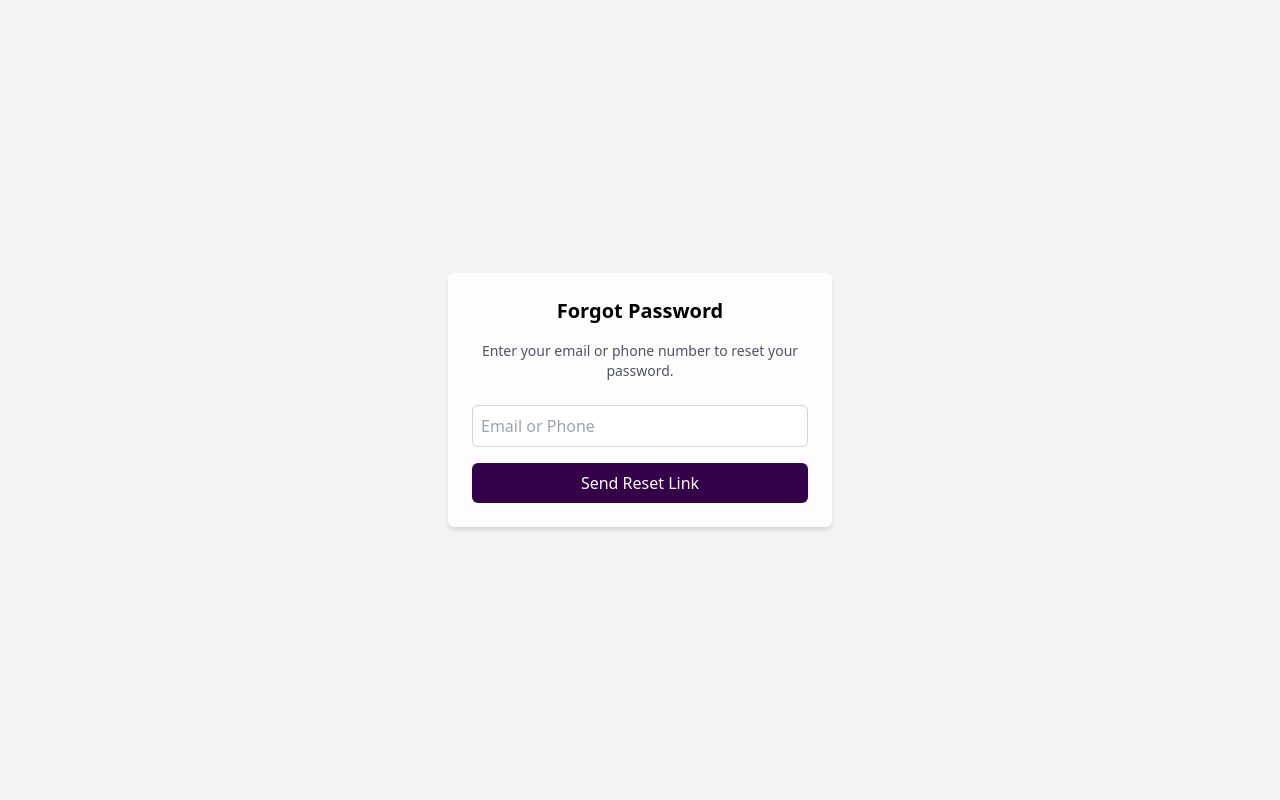
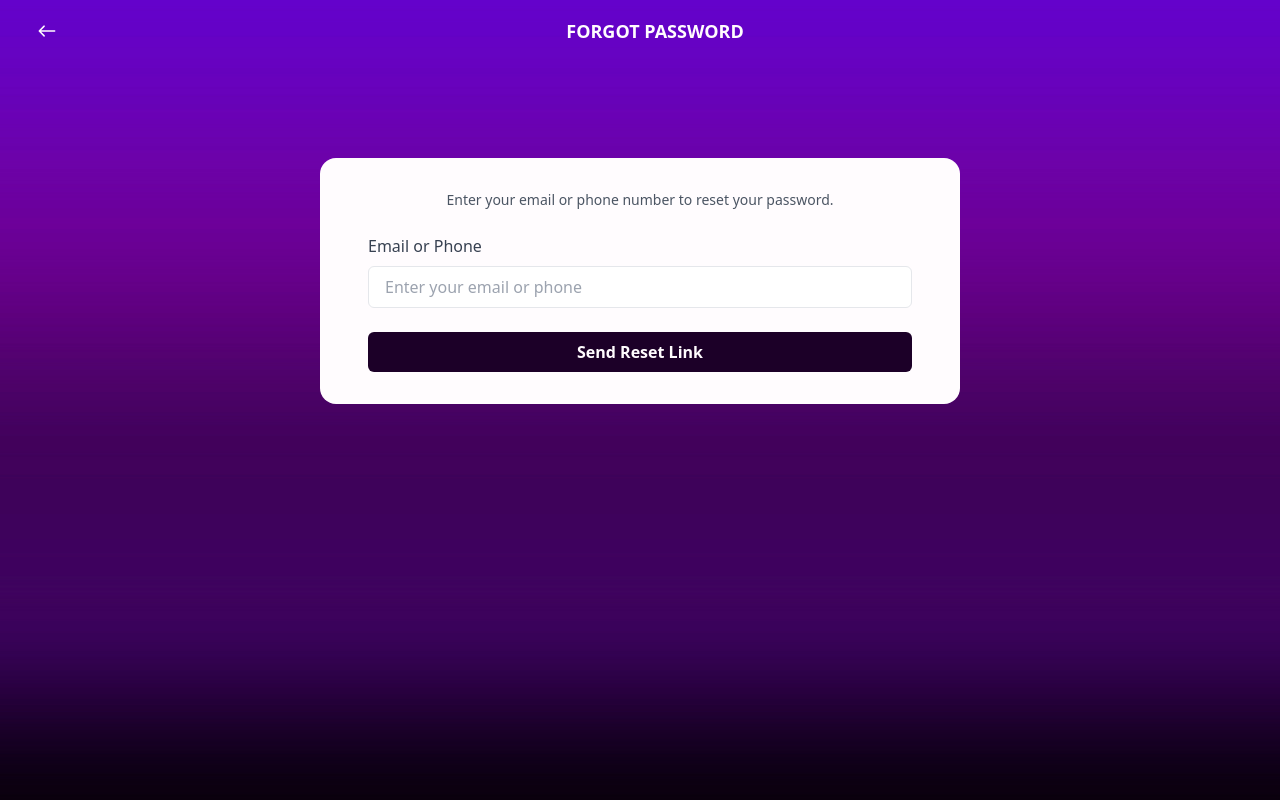
Before and after one commit to JithuPrabhakar/cric-pool, a React (Vite) app: page /forgot-password in a window 1280 px wide. Built offline with nearby package versions, Linux system fonts and the light colour scheme.

Commit message:
completes upto forgot password

```diff
--- a/src/components/Home/BottomNavbar.jsx
+++ /dev/null
@@ -1,5 +0,0 @@
-const BottomNavbar = () => {
-  return <div>BottomNavbar</div>
-}
-
-export default BottomNavbar
--- a/src/components/Home/Header.jsx
+++ /dev/null
@@ -1,5 +0,0 @@
-const Header = () => {
-  return <div>Header</div>
-}
-
-export default Header
--- a/src/components/Home/TopNavbar.jsx
+++ /dev/null
@@ -1,5 +0,0 @@
-const TopNavbar = () => {
-  return <div>TopNavbar</div>
-}
-
-export default TopNavbar
--- a/src/pages/ForgotPassword.jsx
+++ b/src/pages/ForgotPassword.jsx
@@ -1,20 +1,26 @@
+import Button from '../components/Login-Signup/Button'
+import FormWrapper from '../components/Login-Signup/FormWrapper'
+import Header from '../components/Login-Signup/Header'
+import InputField from '../components/Login-Signup/InputField'
+
 const ForgotPassword = () => {
   return (
-    <div className='min-h-screen flex items-center justify-center bg-gray-100'>
-      <div className='w-96 bg-white p-6 rounded-md shadow-md'>
-        <h2 className='text-xl font-bold text-center mb-4'>Forgot Password</h2>
+    <div className='w-full h-screen flex flex-col items-center'>
+      <Header title={'Forgot Password'} />
+      <FormWrapper>
         <p className='text-sm text-gray-600 text-center mb-6'>
           Enter your email or phone number to reset your password.
         </p>
-        <input
-          type='text'
-          placeholder='Email or Phone'
-          className='w-full border border-gray-300 rounded-md p-2 mb-4 focus:outline-primary-500'
+        <InputField
+          id={'emailOrPhone'}
+          label={'Email or Phone'}
+          type={'text'}
+          placeholder={'Enter your email or phone'}
         />
-        <button className='w-full bg-primary-500 text-white py-2 rounded-md hover:bg-primary-600'>
+        <Button className='w-full bg-primary-800 text-white hover:bg-primary-500'>
           Send Reset Link
-        </button>
-      </div>
+        </Button>
+      </FormWrapper>
     </div>
   )
 }
--- a/src/pages/Home.jsx
+++ b/src/pages/Home.jsx
@@ -1,20 +1,29 @@
 import { NavLink } from 'react-router-dom'
+// import banner from '../assets/banner.jpg'
 
 const Home = () => {
   return (
-    <div className='text-white flex flex-col items-center justify-center'>
-      <h1 className='text-4xl font-bold'>Welcome to Fantasy Sports App</h1>
-      <p className='mt-4 text-lg'>Play, Predict, and Win!</p>
-      <div className='mt-6 flex gap-4'>
+    <div
+      // style={{ backgroundImage: `url(${banner})` }}
+      className='text-white flex flex-col items-stretch px-8 justify-around h-screen'
+    >
+      <div className='text-center'>
+        <h1 className='text-4xl font-bold mb-4'>
+          Welcome to Fantasy Sports App
+        </h1>
+        <p className='text-lg'>Play, Predict, and Win!</p>
+      </div>
+
+      <div className='flex gap-4'>
         <NavLink
           to='/signup'
-          className='bg-white text-russian-violet-2 font-semibold px-6 py-2 rounded-lg shadow-lg hover:bg-blue hover:text-white'
+          className='bg-white w-full text-center text-russian-violet-2 font-semibold px-6 py-2 rounded-lg shadow-lg hover:bg-blue hover:text-white'
         >
           Sign Up
         </NavLink>
         <NavLink
           to='/login'
-          className='bg-white text-russian-violet-2 font-semibold px-6 py-2 rounded-lg shadow-lg hover:bg-blue hover:text-white'
+          className='bg-white w-full text-center text-russian-violet-2 font-semibold px-6 py-2 rounded-lg shadow-lg hover:bg-blue hover:text-white'
         >
           Login
         </NavLink>
```
Also changed, not shown: src/assets/banner.jpg (added), 1 other file (tests, documents, lock files or other folders).
